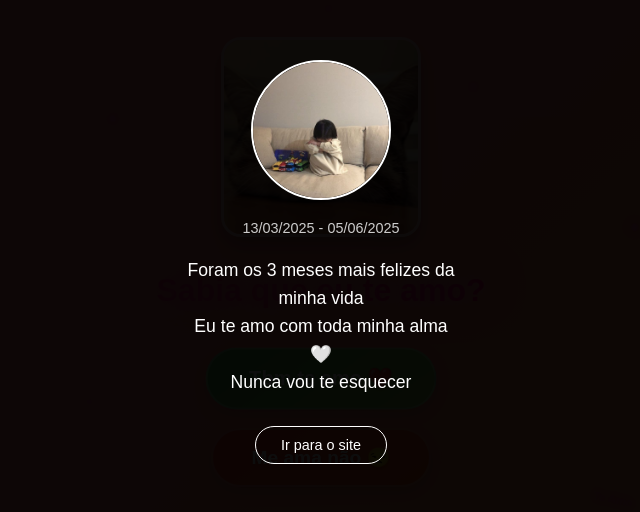
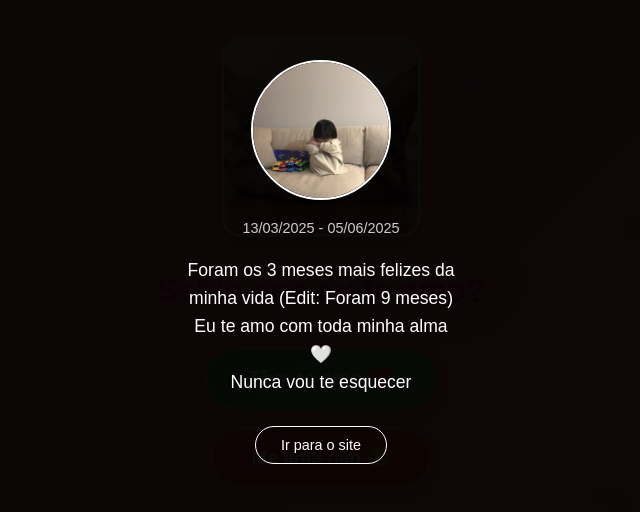
Before and after one commit to ySixxNz/love, a plain HTML site: page index.html in a window 1280 px wide. Shown: the part 138-650 px from the top of the page, without its empty margins (319-959 px from the left). Drawn offline with Linux system fonts and the light colour scheme.

Commit message:
Update memorial message with edit note

```diff
--- a/index.html
+++ b/index.html
@@ -67,7 +67,6 @@
   background: rgba(255,255,255,0.1);
 }
 
-/* SITE ORIGINAL (100% INTACTO) */
 * {
   margin: 0;
   padding: 0;
@@ -326,7 +325,7 @@ h1 {
   <img src="coreana.jpg" alt="Triste">
   <div class="data">13/03/2025 - 05/06/2025</div>
   <div class="msg">
-    <p>Foram os 3 meses mais felizes da minha vida</p>
+    <p>Foram os 3 meses mais felizes da minha vida (Edit: Foram 9 meses)</p>
     <p>Eu te amo com toda minha alma 🤍</p>
     <p>Nunca vou te esquecer</p>
   </div>
```
